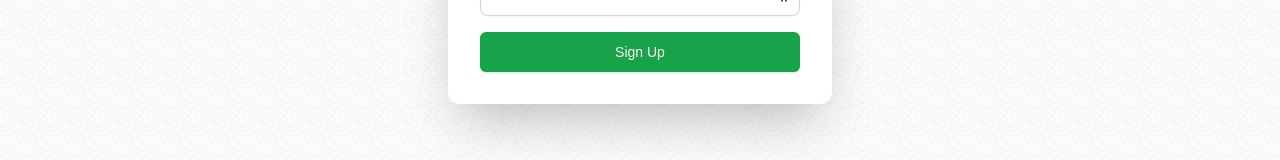
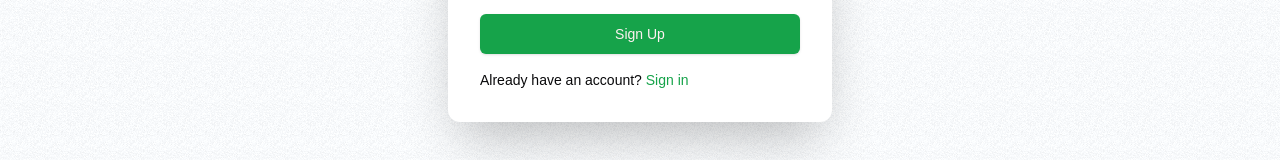
Before and after one commit to mrcoded/casecustom, a Next.js app: page /auth/register in a window 1280 px wide. Shown: the part 481-641 px from the top of the page. Built offline with nearby package versions, Linux system fonts and the light colour scheme; no server answers; a web font is replaced by a local one.

Commit message:
added a login and sign up link on each form

```diff
--- a/src/components/ui/form/LoginForm.tsx
+++ b/src/components/ui/form/LoginForm.tsx
@@ -1,6 +1,7 @@
 "use client";
 
 import React, { useState } from "react";
+import Link from "next/link";
 
 import { useForm } from "react-hook-form";
 import { zodResolver } from "@hookform/resolvers/zod";
@@ -67,6 +68,12 @@
           btnLabel="Sign In"
           btnPending="Signing In..."
         />
+        <p className="text-sm">
+          Don&apos;t have an account?{" "}
+          <Link href="/auth/register" className="text-primary hover:underline">
+            Sign up
+          </Link>
+        </p>
       </fieldset>
     </form>
   );
--- a/src/components/ui/form/RegisterForm.tsx
+++ b/src/components/ui/form/RegisterForm.tsx
@@ -1,6 +1,7 @@
 "use client";
 
 import React, { useState } from "react";
+import Link from "next/link";
 
 import { useForm } from "react-hook-form";
 import { zodResolver } from "@hookform/resolvers/zod";
@@ -81,6 +82,13 @@
           btnLabel="Sign Up"
           btnPending="Signing Up..."
         />
+
+        <p className="text-sm">
+          Already have an account?{" "}
+          <Link href="/auth/login" className="text-primary hover:underline">
+            Sign in
+          </Link>
+        </p>
       </fieldset>
     </form>
   );
```
